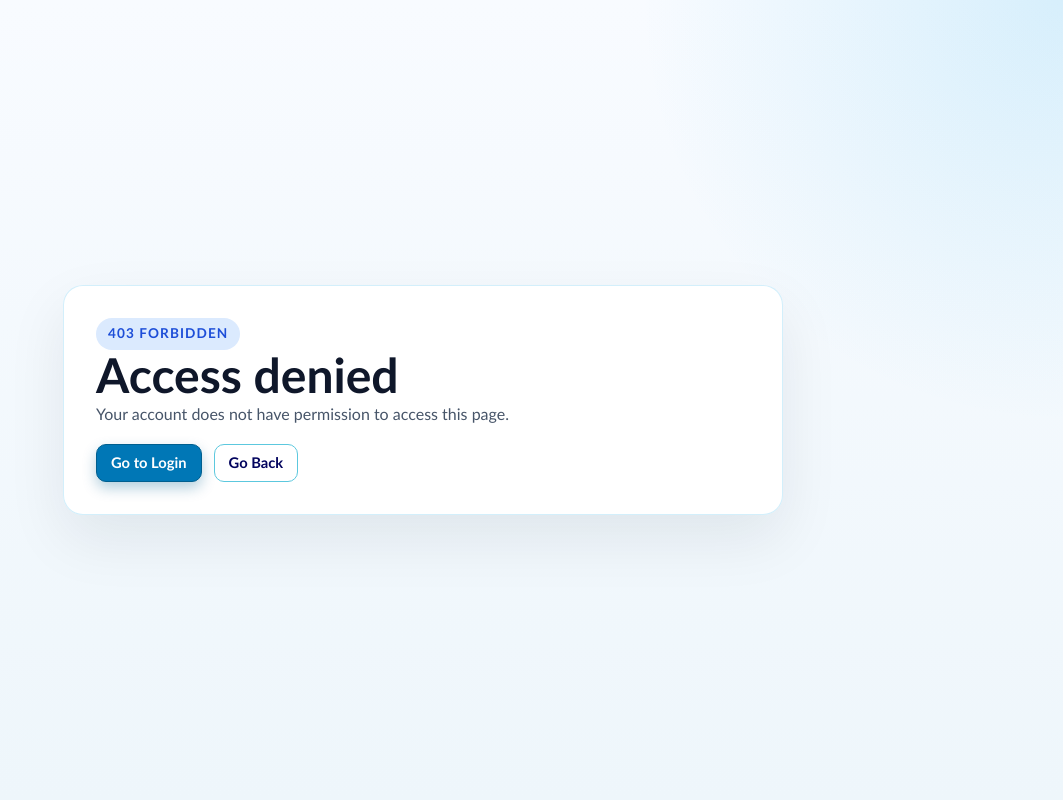
After one commit to Bitterbuggg/inventoryv2, a CodeIgniter 4 app: the page made by app/Views/errors/html/error_403.php in a window 1280 px wide. The commit adds this page. Shown: the whole page, without its empty margins (217-1280 px from the left). Run offline with PHP 8.4 and a stand-in for CodeIgniter, Linux system fonts and the light colour scheme; the template is opened without the code that fills it, so the values that code supplies are empty; some libraries are stand-ins or nearby versions.

Commit message:
black box kineme

```diff
--- a/app/Filters/PermissionFilter.php
+++ b/app/Filters/PermissionFilter.php
@@ -38,7 +38,7 @@ class PermissionFilter implements FilterInterface
             }
         }
 
-        return service('response')->setStatusCode(403, 'Forbidden');
+        return app_forbidden_response(service('response'));
     }
 
     public function after(RequestInterface $request, ResponseInterface $response, $arguments = null)
--- a/app/Filters/RoleFilter.php
+++ b/app/Filters/RoleFilter.php
@@ -1,4 +1,6 @@
 <?php
+
+declare(strict_types=1);
 
 namespace App\Filters;
 
@@ -36,7 +38,7 @@ class RoleFilter implements FilterInterface
             }
         }
 
-        return service('response')->setStatusCode(403, 'Forbidden');
+        return app_forbidden_response(service('response'));
     }
 
     public function after(RequestInterface $request, ResponseInterface $response, $arguments = null)
--- /dev/null
+++ b/app/Views/errors/html/error_403.php
@@ -0,0 +1,109 @@
+<?php
+
+declare(strict_types=1);
+
+$message = trim((string) ($message ?? 'Your account does not have permission to access this page.'));
+$authenticator = function_exists('auth') ? auth('session') : null;
+$isLoggedIn = $authenticator !== null && $authenticator->loggedIn();
+$primaryUrl = site_url('/');
+$primaryLabel = $isLoggedIn ? 'Return to Home' : 'Go to Login';
+?>
+<!doctype html>
+<html lang="en">
+<head>
+    <meta charset="utf-8">
+    <meta name="viewport" content="width=device-width, initial-scale=1.0">
+    <title>Forbidden - InventoryV2</title>
+    <link rel="stylesheet" href="<?= base_url('assets/css/tokens.css') ?>">
+    <link rel="stylesheet" href="<?= base_url('assets/css/components.css') ?>">
+    <style>
+        body {
+            margin: 0;
+            min-height: 100vh;
+            display: grid;
+            place-items: center;
+            padding: 24px;
+            background:
+                radial-gradient(circle at top right, rgba(14, 165, 233, 0.14), transparent 28%),
+                linear-gradient(180deg, #f8fbff 0%, #eef6fb 100%);
+        }
+
+        .forbidden-shell {
+            width: min(100%, 720px);
+        }
+
+        .forbidden-card {
+            padding: 32px;
+            border: 1px solid rgba(14, 165, 233, 0.18);
+            border-radius: 20px;
+            background: rgba(255, 255, 255, 0.96);
+            box-shadow: 0 24px 60px rgba(15, 23, 42, 0.08);
+        }
+
+        .forbidden-code {
+            display: inline-flex;
+            align-items: center;
+            gap: 8px;
+            padding: 6px 12px;
+            border-radius: 999px;
+            background: #dbeafe;
+            color: #1d4ed8;
+            font-size: 0.85rem;
+            font-weight: 800;
+            letter-spacing: 0.08em;
+            text-transform: uppercase;
+        }
+
+        .forbidden-card h1 {
+            margin: 0;
+            font-size: clamp(2rem, 5vw, 3rem);
+            line-height: 1.05;
+            color: #0f172a;
+        }
+
+        .forbidden-copy {
+            margin: 0;
+            color: #475569;
+            font-size: 1rem;
+            line-height: 1.7;
+        }
+
+        .forbidden-actions {
+            display: flex;
+            flex-wrap: wrap;
+            gap: 12px;
+        }
+
+        @media (max-width: 640px) {
+            .forbidden-card {
+                padding: 24px;
+            }
+
+            .forbidden-actions {
+                flex-direction: column;
+            }
+
+            .forbidden-actions .btn {
+                width: 100%;
+                justify-content: center;
+            }
+        }
+    </style>
+</head>
+<body>
+    <main class="forbidden-shell">
+        <section class="forbidden-card stack-lg">
+            <div class="stack-sm">
+                <span class="forbidden-code">403 Forbidden</span>
+                <h1>Access denied</h1>
+                <p class="forbidden-copy"><?= esc($message) ?></p>
+            </div>
+
+            <div class="forbidden-actions">
+                <a class="btn btn-primary" href="<?= esc($primaryUrl) ?>"><?= esc($primaryLabel) ?></a>
+                <button type="button" class="btn btn-outline" onclick="window.history.back()">Go Back</button>
+            </div>
+        </section>
+    </main>
+</body>
+</html>
```
Also changed, not shown: app/Common.php (+14 -0 lines), app/Views/layouts/auth_layout.php (+47 -26 lines).
